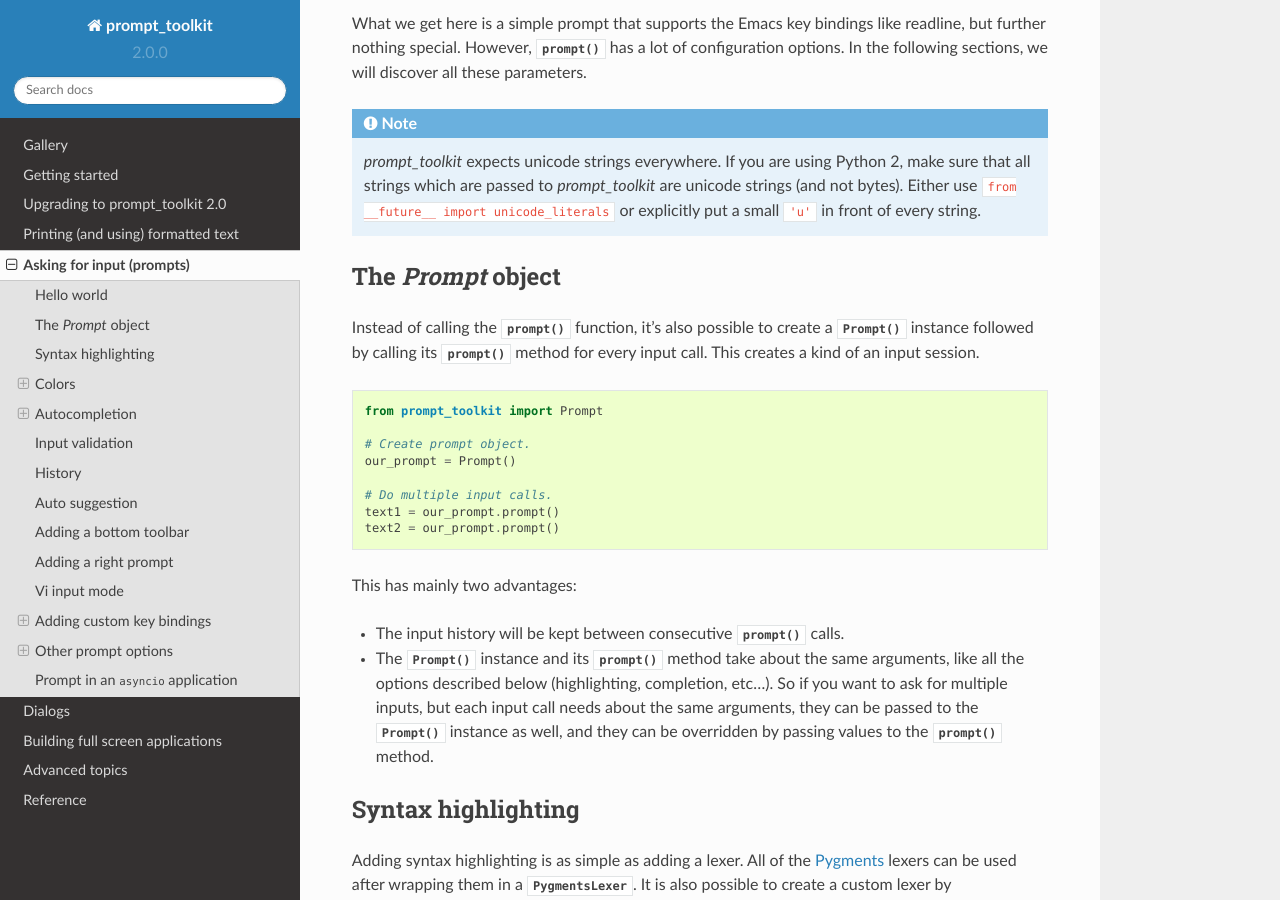
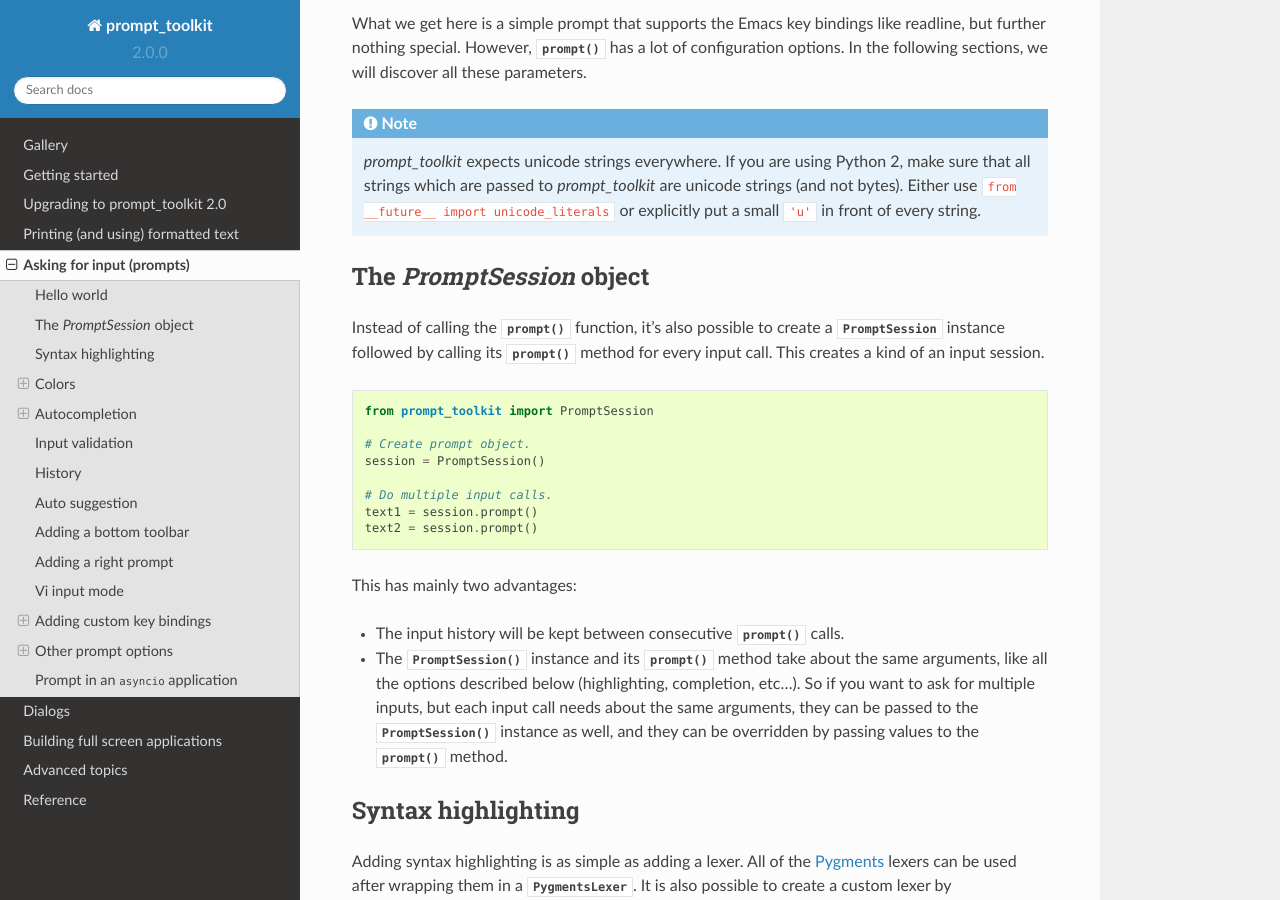
Before and after one commit to dbcli/pgcli, a Sphinx documentation site: the page built from docs/pages/asking_for_input.rst, in a window 1280 px wide and 900 px high, scrolled down 532 px. Built offline with Sphinx 7.4.7 and the Read the Docs theme 2.0.0, drawn with Linux system fonts in a browser that asks for light colours; pages that are not in the unit, such as notebooks, are missing from menus; some of the changed text lies outside the part shown.

Commit message:
Renamed the Prompt class to PromptSession for clarity.

```diff
--- a/docs/pages/asking_for_input.rst
+++ b/docs/pages/asking_for_input.rst
@@ -39,38 +39,39 @@ In the following sections, we will discover all these parameters.
     ``'u'`` in front of every string.
 
 
-The `Prompt` object
--------------------
+The `PromptSession` object
+--------------------------
 
 Instead of calling the :func:`~prompt_toolkit.shortcuts.prompt` function, it's
-also possible to create a :func:`~prompt_toolkit.shortcuts.Prompt` instance
-followed by calling its :meth:`~prompt_toolkit.shortcuts.Prompt.prompt` method
-for every input call. This creates a kind of an input session.
+also possible to create a :class:`~prompt_toolkit.shortcuts.PromptSession`
+instance followed by calling its
+:meth:`~prompt_toolkit.shortcuts.PromptSession.prompt` method for every input
+call.  This creates a kind of an input session.
 
 .. code:: python
 
-    from prompt_toolkit import Prompt
+    from prompt_toolkit import PromptSession
 
     # Create prompt object.
-    our_prompt = Prompt()
+    session = PromptSession()
 
     # Do multiple input calls.
-    text1 = our_prompt.prompt()
-    text2 = our_prompt.prompt()
+    text1 = session.prompt()
+    text2 = session.prompt()
 
 This has mainly two advantages:
 
 - The input history will be kept between consecutive
-  :meth:`~prompt_toolkit.shortcuts.Prompt.prompt` calls.
+  :meth:`~prompt_toolkit.shortcuts.PromptSession.prompt` calls.
 
-- The :func:`~prompt_toolkit.shortcuts.Prompt` instance and its
-  :meth:`~prompt_toolkit.shortcuts.Prompt.prompt` method take about the same
-  arguments, like all the options described below (highlighting, completion,
-  etc...). So if you want to ask for multiple inputs, but each input call needs
-  about the same arguments, they can be passed to the
-  :func:`~prompt_toolkit.shortcuts.Prompt` instance as well, and they can be
-  overridden by passing values to the
-  :meth:`~prompt_toolkit.shortcuts.Prompt.prompt` method.
+- The :func:`~prompt_toolkit.shortcuts.PromptSession` instance and its
+  :meth:`~prompt_toolkit.shortcuts.PromptSession.prompt` method take about the
+  same arguments, like all the options described below (highlighting,
+  completion, etc...). So if you want to ask for multiple inputs, but each
+  input call needs about the same arguments, they can be passed to the
+  :func:`~prompt_toolkit.shortcuts.PromptSession` instance as well, and they
+  can be overridden by passing values to the
+  :meth:`~prompt_toolkit.shortcuts.PromptSession.prompt` method.
 
 
 Syntax highlighting
@@ -432,16 +433,16 @@ instead instead of :class:`~prompt_toolkit.history.InMemoryHistory`.
 
     Note that the same result as in the example above (with an
     :class:`~prompt_toolkit.history.InMemoryHistory`) can be achieved by
-    creating a :func:`~prompt_toolkit.shortcuts.Prompt` instance.
+    creating a :func:`~prompt_toolkit.shortcuts.PromptSession` instance.
 
    .. code:: python
 
-       from prompt_toolkit import Prompt
+       from prompt_toolkit import PromptSession
 
-       p = Prompt()
+       session = PromptSession()
 
        while True:
-           p.prompt()
+           session.prompt()
 
 
 Auto suggestion
--- a/docs/pages/reference.rst
+++ b/docs/pages/reference.rst
@@ -113,7 +113,7 @@ Shortcuts
 ---------
 
 .. automodule:: prompt_toolkit.shortcuts
-    :members: prompt, Prompt
+    :members: prompt, PromptSession
 
 .. automodule:: prompt_toolkit.shortcuts.dialogs
     :members:
--- a/prompt_toolkit/__init__.py
+++ b/prompt_toolkit/__init__.py
@@ -14,7 +14,7 @@ Probably, to get started, you might also want to have a look at
 `prompt_toolkit.shortcuts.prompt`.
 """
 from .application import Application
-from .shortcuts import Prompt, prompt, print_formatted_text
+from .shortcuts import PromptSession, prompt, print_formatted_text
 from .formatted_text import HTML, ANSI
 
 
@@ -28,7 +28,7 @@ __all__ = [
 
     # Shortcuts.
     'prompt',
-    'Prompt',
+    'PromptSession',
     'print_formatted_text',
 
     # Formatted text.
```
Also changed, not shown: 10 other files.
